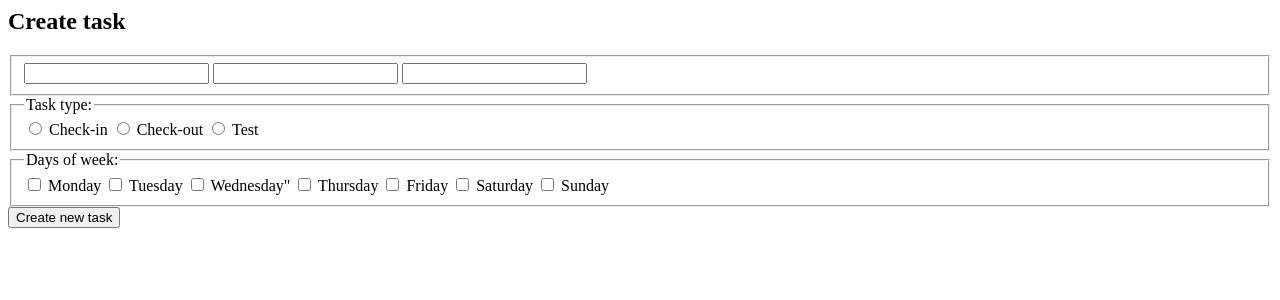
After one commit to nickosh/attctrl_zoho, a FastAPI app: template src/attctrl/templates/components/new_task.html in a window 1280 px wide. The commit adds this page. Shown: the top 300 px of the page. Run offline with FastAPI, Linux system fonts and the light colour scheme; the template is opened without the code that fills it, so the values that code supplies are empty.

Commit message:
UI changes wip
- Added new task form and logic;
- Small fixes;

```diff
--- /dev/null
+++ b/src/attctrl/templates/components/new_task.html
@@ -0,0 +1,51 @@
+<div id="new_task_form">
+    <h2>Create task</h2>
+    <form hx-post="/tasks" hx-target="#task-view" hx-swap="outerHTML">
+        <fieldset class="grid">
+            <input type="text" name="hours" aria-label="Hours">
+            <input type="text" name="minutes" aria-label="Minutes">
+            <input type="text" name="seconds" aria-label="Seconds">
+        </fieldset>
+        <fieldset>
+            <legend>Task type:</legend>
+            <input type="radio" id="checkin" name="task_type" value="checkin" />
+            <label htmlFor="checkin">Check-in</label>
+            <input type="radio" id="checkout" name="task_type" value="checkout" />
+            <label htmlFor="checkout">Check-out</label>
+            <input type="radio" id="test" name="task_type" value="test" />
+            <label htmlFor="test">Test</label>
+        </fieldset>
+        <fieldset>
+            <legend>Days of week:</legend>
+            <label>
+                <input type="checkbox" name="monday" value="mon" />
+                Monday
+            </label>
+            <label>
+                <input type="checkbox" name="tuesday" value="tue" />
+                Tuesday
+            </label>
+            <label>
+                <input type="checkbox" name="wednesday" value="wed" />
+                Wednesday"
+            </label>
+            <label>
+                <input type="checkbox" name="thursday" value="thu" />
+                Thursday
+            </label>
+            <label>
+                <input type="checkbox" name="friday" value="fri" />
+                Friday
+            </label>
+            <label>
+                <input type="checkbox" name="saturday" value="sat" />
+                Saturday
+            </label>
+            <label>
+                <input type="checkbox" name="sunday" value="sun" />
+                Sunday
+            </label>
+        </fieldset>
+        <input type="submit" value="Create new task" />
+    </form>
+</div>
--- a/src/attctrl/templates/index.html
+++ b/src/attctrl/templates/index.html
@@ -1,8 +1,10 @@
 {% extends 'base.html' %}
 {% block header %}
-<title>Hello world!</title>
+<title>Zoho AttCtrl</title>
 {% endblock header %}
 
 {% block content %}
+<h1>Zoho People Attendance Control</h1>
+{% include "components/new_task.html" %}
 <div hx-get="/tasks" hx-trigger="load" />
 {% endblock content %}
```
Also changed, not shown: src/attctrl/templates/components/task_view.html (renamed from src/attctrl/templates/components/tasks_view.html, +3 -5 lines), src/attctrl/ui.py (+41 -6 lines), src/attctrl/templates/components/new_task_form.html (deleted).
